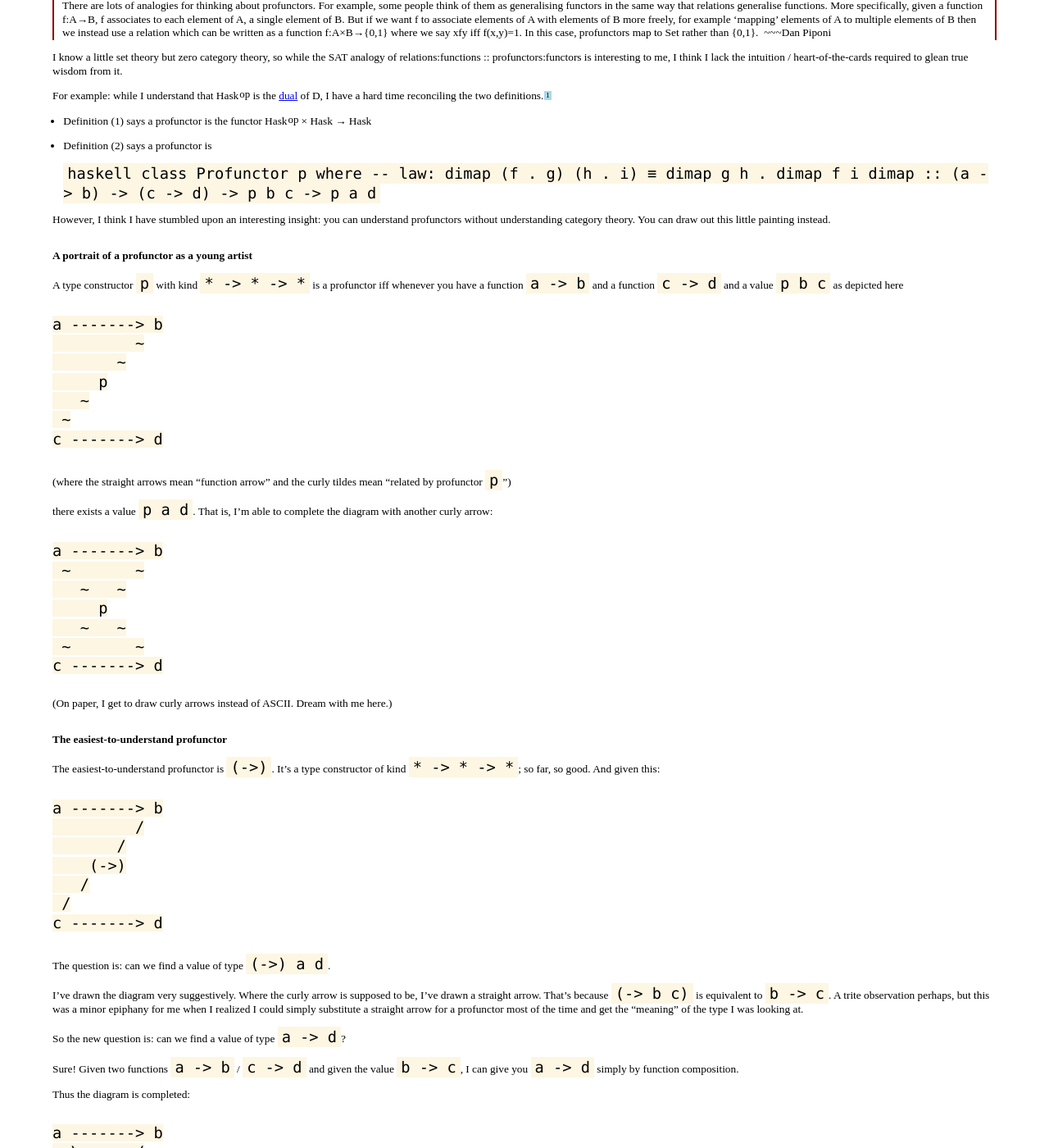
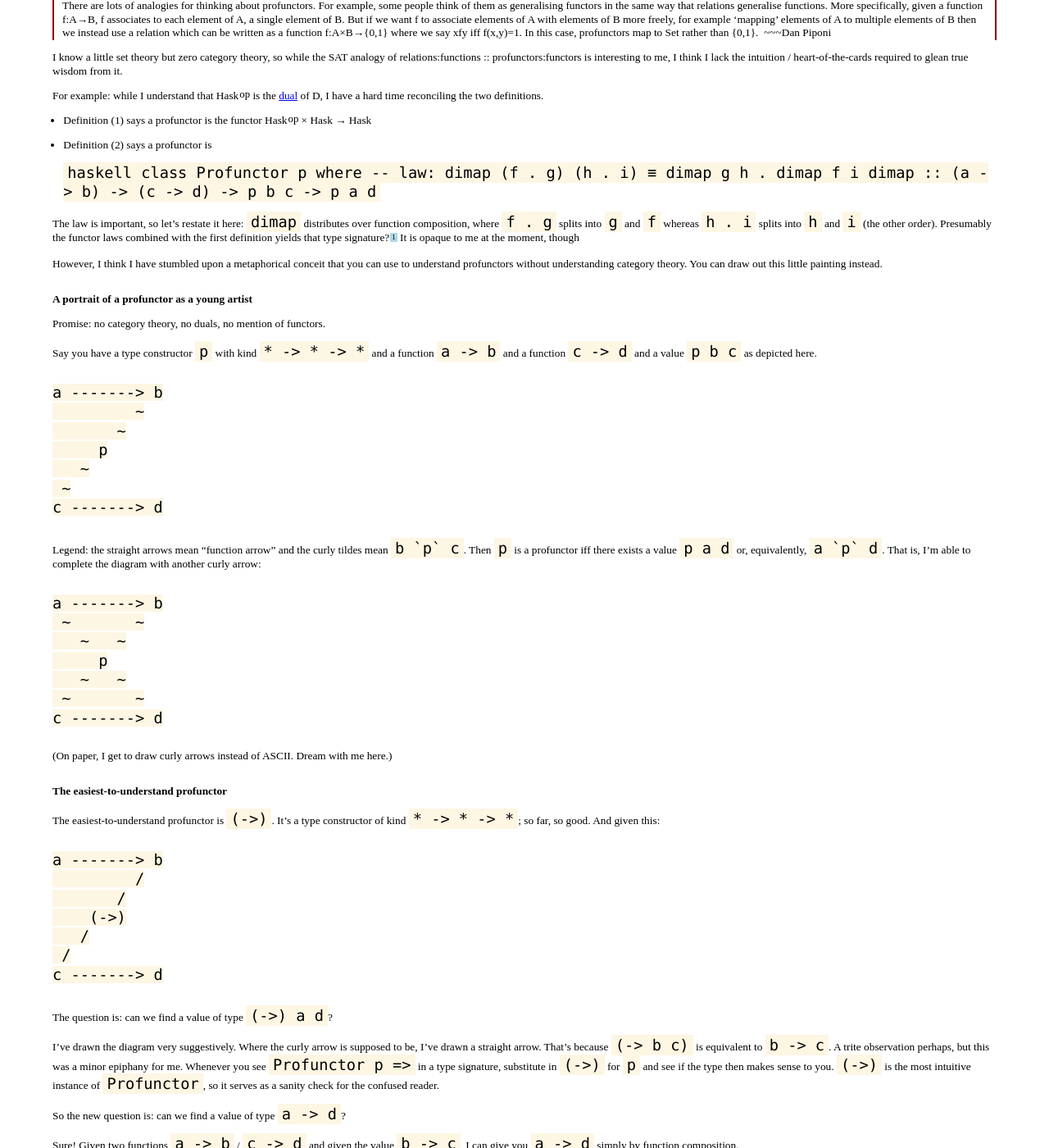
Before and after one commit to hlian/hao.codes, a Jekyll site: the page built from _posts/2015-02-25-profunctors.md, in a window 1280 px wide and 1400 px high, scrolled down 990 px. Shown: the whole window at 82% size. Built offline with Jekyll 4.4.1, drawn with Linux system fonts in a browser that asks for light colours; Markdown is read by kramdown in place of the engine named in the settings.

Commit message:
profunctors: expand out the cat-theory-to-dimap section

````diff
--- a/_posts/2015-02-25-profunctors.md
+++ b/_posts/2015-02-25-profunctors.md
@@ -91,21 +91,29 @@ For example: while I understand that Hask<sup>op</sup> is the
       dimap :: (a -> b) -> (c -> d) -> p b c -> p a d
       ```
 
+The law is important, so let's restate it here: `dimap` distributes
+over function composition, where `f . g` splits into `g` and `f`
+whereas `h . i` splits into `h` and `i` (the other order). Presumably
+the functor laws combined with the first definition yields that type
+signature?[^messy] It is opaque to me at the moment, though
+
 [^messy]: Messy authorial thought process here: Hask is the category where objects are Haskell types and the morphism from object _A_ to object _B_ is _A_ → _B_. And Hask<sup>op</sup> × Hask is also a category. `p` must be the functor from Hask<sup>op</sup> × Hask to Hask [laws and all] and ... so `p b c` and `p a d` must be the "destination" of that functor? The laws for `p` must imply and is implied by the law for `dimap` in that typeclass? I have a shaky knowledge of those laws and I don't know duals. ([Hask<sup>op</sup> is the "dual" of Hask.)
 
 
 [sigfpe]: http://blog.sigfpe.com/2011/07/profunctors-in-haskell.html
 [d]: http://en.wikipedia.org/wiki/Dual_%28category_theory%29
 
-However, I think I have stumbled upon an interesting insight: you can
-understand profunctors without understanding category theory. You can
-draw out this little painting instead.
+However, I think I have stumbled upon a metaphorical conceit that you
+can use to understand profunctors without understanding category
+theory. You can draw out this little painting instead.
 
 ## A portrait of a profunctor as a young artist
 
-A type constructor `p` with kind `* -> * -> *` is a profunctor iff
-whenever you have a function `a -> b` and a function `c -> d` and a
-value `p b c` as depicted here
+Promise: no category theory, no duals, no mention of functors.
+
+Say you have a type constructor `p` with kind `* -> * -> *` and a
+function `a -> b` and a function `c -> d` and a value `p b c` as
+depicted here.
 
 ```
 a -------> b
@@ -117,11 +125,10 @@ a -------> b
 c -------> d
 ```
 
-(where the straight arrows mean "function arrow" and the curly tildes
-mean "related by profunctor `p`")
-
-there exists a value `p a d`. That is, I'm able to complete the
-diagram with another curly arrow:
+Legend: the straight arrows mean "function arrow" and the curly tildes
+mean <code>b &#96;p&#96; c</code>. Then `p` is a profunctor iff there
+exists a value `p a d` or, equivalently, <code>a &#96;p&#96; d</code>.
+That is, I'm able to complete the diagram with another curly arrow:
 
 ```
 a -------> b
@@ -151,14 +158,15 @@ a -------> b
 c -------> d
 ```
 
-The question is: can we find a value of type `(->) a d`.
+The question is: can we find a value of type `(->) a d`?
 
 I've drawn the diagram very suggestively. Where the curly arrow is
 supposed to be, I've drawn a straight arrow. That's because `(-> b c)`
 is equivalent to `b -> c`. A trite observation perhaps, but this was a
-minor epiphany for me when I realized I could simply substitute a
-straight arrow for a profunctor most of the time and get the "meaning"
-of the type I was looking at.
+minor epiphany for me. Whenever you see `Profunctor p =>` in a type
+signature, substitute in `(->)` for `p` and see if the type then makes
+sense to you. `(->)` is the most intuitive instance of `Profunctor`,
+so it serves as a sanity check for the confused reader.
 
 So the new question is: can we find a value of type `a -> d`?
 
````
Also changed, not shown: other parts of _posts/2015-02-25-profunctors.md (+1 -1 lines).
